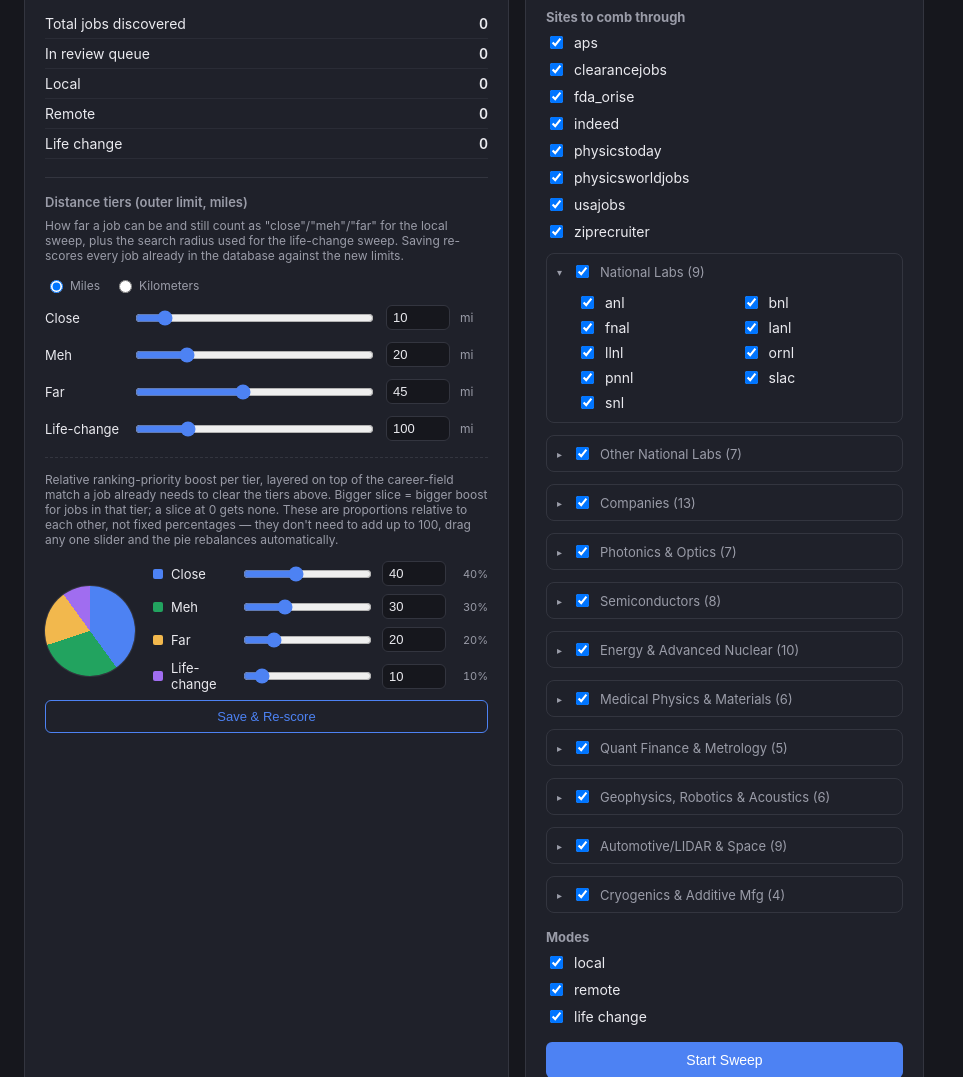
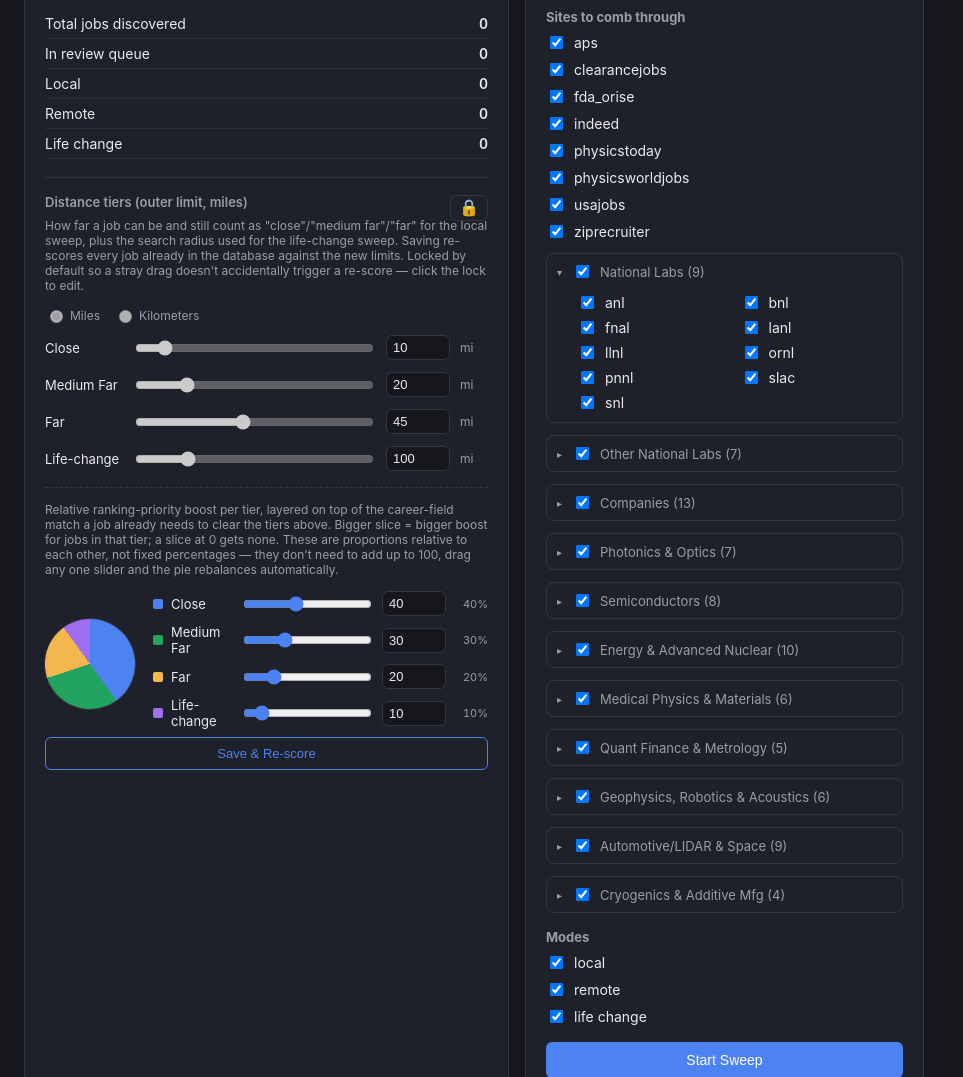
Before and after one commit to simondelibero-design/job_bot, a Flask app: page / in a window 1280 px wide. Shown: the part 137-1214 px from the top of the page, without its empty margins (0-963 px from the left). Run offline with Flask 3, Linux system fonts and the light colour scheme; data that the repository does not hold is empty.

Commit message:
Distance-tier UI: lock button and 'Medium Far' label
Renamed "Meh" to "Medium Far" everywhere it appears (purely a
display label — the underlying key stays "mid_max_miles"/"mid_weight",
nothing else changes). Added a lock/unlock toggle on the distance-
tier miles inputs, locked by default, so a stray slider drag can't
accidentally trigger a full database re-score.

Co-Authored-By: Claude Sonnet 5 <noreply@anthropic.com>

```diff
--- a/dashboard/templates/home.html
+++ b/dashboard/templates/home.html
@@ -62,6 +62,12 @@
     border-radius: 6px; padding: 4px 6px; font-size: 13px;
   }
   .dist-row .unit { font-size: 12px; color: var(--muted); width: 28px; }
+  .dist-tier-header { display: flex; align-items: center; justify-content: space-between; gap: 8px; }
+  .lock-toggle {
+    background: none; border: 1px solid var(--border); border-radius: 6px; cursor: pointer;
+    font-size: 16px; line-height: 1; padding: 4px 8px; color: var(--muted);
+  }
+  .lock-toggle:hover { border-color: var(--accent); color: var(--text); }
   .dist-hint { font-size: 12px; color: var(--muted); margin: -4px 0 14px; }
   .unit-toggle { display: flex; gap: 14px; margin-bottom: 12px; font-size: 12px; color: var(--muted); }
   .unit-toggle label { display: flex; align-items: center; gap: 4px; cursor: pointer; }
@@ -96,11 +102,15 @@
       <div class="stat-row"><span>Life change</span><span class="n">{{ by_mode.get('life_change', 0) }}</span></div>
 
       <div class="distance-settings">
-        <h3>Distance tiers (outer limit, miles)</h3>
+        <div class="dist-tier-header">
+          <h3>Distance tiers (outer limit, miles)</h3>
+          <button type="button" class="lock-toggle" id="dist-lock-toggle" onclick="toggleDistLock()"></button>
+        </div>
         <div class="dist-hint">
-          How far a job can be and still count as "close"/"meh"/"far" for the local sweep,
+          How far a job can be and still count as "close"/"medium far"/"far" for the local sweep,
           plus the search radius used for the life-change sweep. Saving re-scores every job
-          already in the database against the new limits.
+          already in the database against the new limits. Locked by default so a stray drag
+          doesn't accidentally trigger a re-score — click the lock to edit.
         </div>
         <div class="unit-toggle">
           <label><input type="radio" name="_display_unit" value="mi" checked onchange="setDistUnit('mi')"> Miles</label>
@@ -108,7 +118,7 @@
         </div>
         <form method="post" action="{{ url_for('save_distance_settings') }}" id="distance-form">
           {% for key, label in [
-            ('close_max_miles', 'Close'), ('mid_max_miles', 'Meh'),
+            ('close_max_miles', 'Close'), ('mid_max_miles', 'Medium Far'),
             ('far_max_miles', 'Far'), ('life_change_radius_miles', 'Life-change'),
           ] %}
           <div class="dist-row">
@@ -134,7 +144,7 @@
               <div class="pie-wrap"><div class="pie" id="priority-pie"></div></div>
               <div class="weight-sliders">
                 {% for key, label, color in [
-                  ('close_weight', 'Close', 'var(--accent)'), ('mid_weight', 'Meh', 'var(--good)'),
+                  ('close_weight', 'Close', 'var(--accent)'), ('mid_weight', 'Medium Far', 'var(--good)'),
                   ('far_weight', 'Far', 'var(--warn)'), ('life_change_weight', 'Life-change', 'var(--purple)'),
                 ] %}
                 <div class="dist-row weight-slider-row">
@@ -387,6 +397,29 @@
     milesValues[key] = parseFloat(document.getElementById(key + '_num').value) || 0;
   });
 
+  // Locked by default — the miles sliders/number fields and the mi/km
+  // toggle are disabled until unlocked, so a stray drag can't accidentally
+  // change a limit and trigger a re-score of the whole database. Purely a
+  // client-side safeguard; the actual save still requires clicking
+  // "Save & Re-score" either way.
+  var distLocked = true;
+  function applyDistLock() {
+    document.querySelectorAll('#distance-form .dist-input').forEach(function(el) {
+      el.disabled = distLocked;
+    });
+    document.querySelectorAll('input[name="_display_unit"]').forEach(function(el) {
+      el.disabled = distLocked;
+    });
+    var btn = document.getElementById('dist-lock-toggle');
+    btn.textContent = distLocked ? '🔒' : '🔓';
+    btn.title = distLocked ? 'Locked — click to edit distance tiers' : 'Unlocked — click to lock again';
+  }
+  window.toggleDistLock = function() {
+    distLocked = !distLocked;
+    applyDistLock();
+  };
+  applyDistLock();
+
   function round1(n) { return Math.round(n * 10) / 10; }
 
   function toDisplay(miles) { return currentUnit === 'km' ? miles * KM_PER_MILE : miles; }
```
